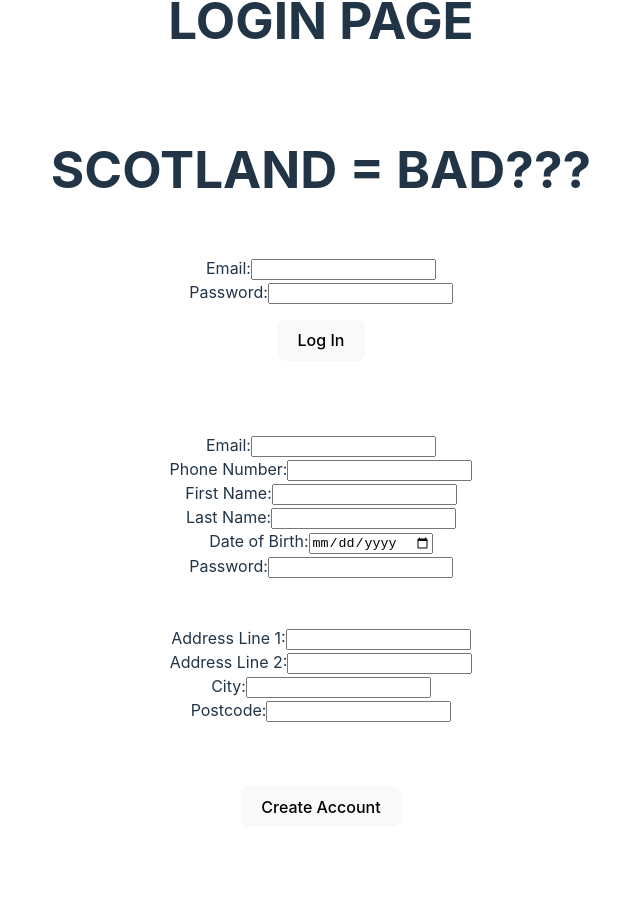
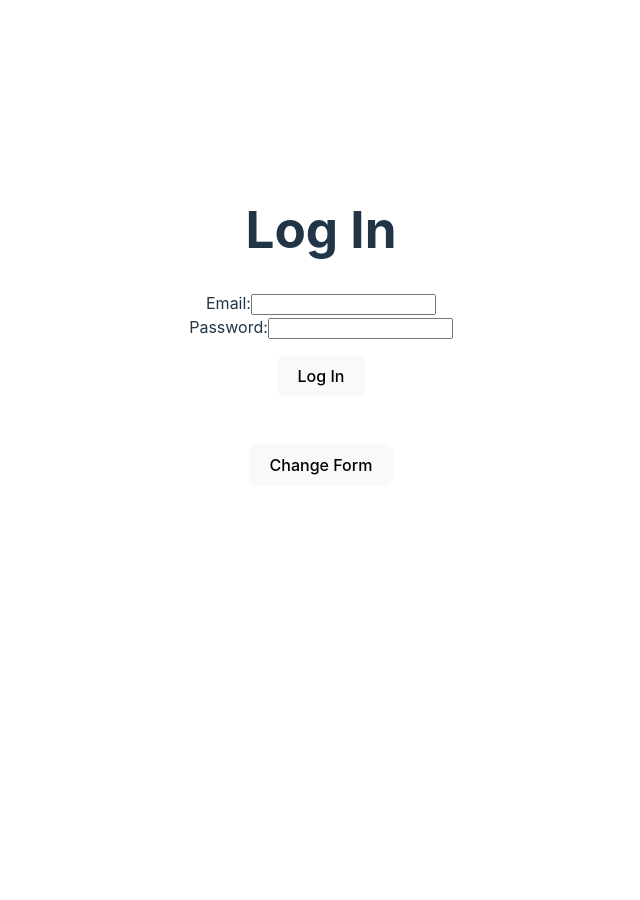
Before and after one commit to Sleepy-Git-User/SynopticYear2, a React (Vite) app in the folder Client/: page / in a window 1280 px wide. Shown: the part 74-974 px from the top of the page, without its empty margins (319-959 px from the left). After the commit the page ends 800 px from the top, so only its background shows below. Built offline with nearby package versions, Linux system fonts and the light colour scheme.

Commit message:
Starting to form frontend pages

```diff
--- a/Client/src/Navbar.jsx
+++ b/Client/src/Navbar.jsx
@@ -29,13 +29,10 @@ export default function Navbar() {
                     <nav>
                         <ul>
                             <li>
-                                <Link to="/Home">Home</Link>
+                                <Link to="/">INSERT LOGO</Link>
                             </li>
                             <li>
                                 <Link to="/Food">Food</Link>
-                            </li>
-                            <li>
-                                <Link to="/Items">Items</Link>
                             </li>
                             <li>
                                 <Link to="/Advice">Advice</Link>
@@ -44,6 +41,9 @@ export default function Navbar() {
                                 <Link id="logout" onClick={handleLogout}>
                                     Logout
                                 </Link>
+                            </li>
+                            <li>
+                                <Link to="/Account">INSERT PROFILE LOGO</Link>
                             </li>
                         </ul>
                     </nav>
--- a/Client/src/Pages/AccountPage/AccountPage.jsx
+++ b/Client/src/Pages/AccountPage/AccountPage.jsx
@@ -1,3 +1,6 @@
 //Should show user details
 //Have form for adding a business
 //Will keep that business linked to the user after
+
+
+//Colour blind option
--- /dev/null
+++ b/Client/src/Pages/HomePage/Home.css
@@ -0,0 +1,5 @@
+.banner {
+    background-color: #f2f2f2;
+    padding: 20px;
+    text-align: center;
+  }
--- a/Client/src/Pages/HomePage/Home.jsx
+++ b/Client/src/Pages/HomePage/Home.jsx
@@ -1,7 +1,19 @@
+
+import "./Home.css";
+
 export default function Home() {
     return (
         <div id="pageContainer">
-            <h1> home goes here </h1>
+            <div class="banner">
+                <h1>Welcome</h1>
+
+            </div>
+            <div class="mainInfo">
+                <p> Text goes in here aaaaaaaaaaaaaaaaaaaaaa </p>
+                <img></img>
+            </div>
+
+
         </div>
     );
 }
--- a/Client/src/Pages/LoginAndAccountCreationPage/CreateUser.jsx
+++ b/Client/src/Pages/LoginAndAccountCreationPage/CreateUser.jsx
@@ -70,6 +70,8 @@ function CreateUser({saveId}) {
     //Returns the create user form
     return (
         <form onSubmit={handleSubmit}>
+                <h1>Create Account</h1>
+                <br />
 
             <label htmlFor="email">Email:</label>
                 <input
--- a/Client/src/Pages/LoginAndAccountCreationPage/Login.jsx
+++ b/Client/src/Pages/LoginAndAccountCreationPage/Login.jsx
@@ -3,36 +3,30 @@ import { setUserId, getUserId } from "../../auth";
 import CreateUser from "./CreateUser";
 import CreateBusiness from "../AccountPage/CreateBusiness";
 import LoginForm from "./LoginForm";
-import CreateListing from "../ListingsPage/CreateListing";
+import CreateListing from "../FoodPage/CreateListing";
 import ReviewTemplate from "../../ReviewTemplate";
 
 export default function Login({saveId}) {
 
+    const [form, setForm] = useState(<LoginForm saveId={saveId}/>);
+    const [number, setNumber] = useState(0);
+
+    const toggleForm = () => {
+        if (number === 0){
+            setForm(<CreateUser saveId={saveId}/>);
+            setNumber(1);
+        } else {
+            setForm(<LoginForm saveId={saveId}/>);
+            setNumber(0);
+        }
+    }
     return (
         <div id="pageContainer">
-        <h1> LOGIN PAGE </h1>
-        <br/>
-        <h1>SCOTLAND = BAD???</h1>
-        <br/>
 
-        <LoginForm saveId={saveId} />
+        {form}
         <br/>
         <br/>
-        <br/>
-        <CreateUser saveId={saveId} />
-        <br/>
-        <br/>
-        <br/>
-        <CreateBusiness />
-        <br/>
-        <br/>
-        <br/>
-        <CreateListing />
-        <br />
-        <br />
-        <br />
-        <ReviewTemplate />
-
+        <button onClick={toggleForm}>Change Form</button>
         </div>
     );
 }
--- a/Client/src/Pages/LoginAndAccountCreationPage/LoginForm.jsx
+++ b/Client/src/Pages/LoginAndAccountCreationPage/LoginForm.jsx
@@ -53,7 +53,9 @@ export default function LoginForm({saveId}) {
 
     return (
         <div>
+
         <form class="login-form" onSubmit={handleSubmit}>
+        <h1>Log In</h1>
             <label htmlFor="email">Email:</label>
             <input
                 type="email"
```
Also changed, not shown: Client/src/Pages/FoodPage/CreateListing.jsx (renamed from Client/src/Pages/ListingsPage/CreateListing.jsx), Client/src/Pages/FoodPage/FindFoodPage.jsx (renamed from Client/src/Pages/ListingsPage/FindFoodPage.jsx), Client/src/Pages/FoodPage/FoodPage.jsx (added), Client/src/Pages/FoodPage/MyListingsPage.jsx (renamed from Client/src/Pages/ListingsPage/MyListingsPage.jsx), 2 other files (tests, documents, lock files or other folders).
